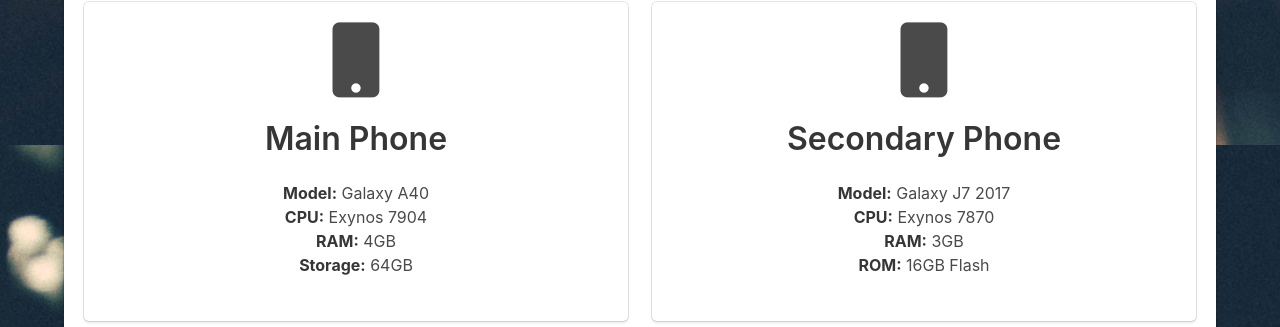
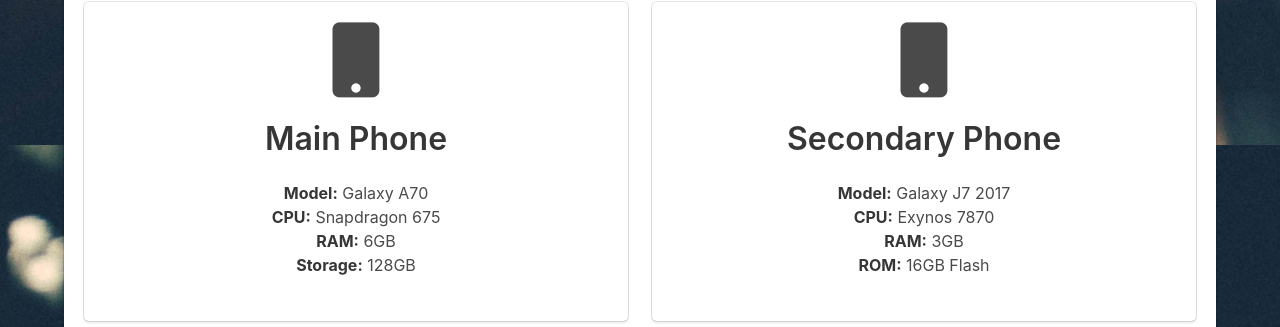
Before and after one commit to TheBearYT/Boki-Website, a plain HTML site: page index.html in a window 1280 px wide. Shown: the part 1295-1622 px from the top of the page. Drawn offline with Linux system fonts and the light colour scheme.

Commit message:
Update index.html

```diff
--- a/index.html
+++ b/index.html
@@ -61,10 +61,10 @@
 										<br>
 										<br>
 										<p class="title is-3">Main Phone</p>
-										<p><strong>Model:</strong> Galaxy A40</p>
-										<p><strong>CPU:</strong> Exynos 7904</p>
-										<p><strong>RAM:</strong> 4GB</p>
-										<p><strong>Storage:</strong> 64GB</p>
+										<p><strong>Model:</strong> Galaxy A70</p>
+										<p><strong>CPU:</strong> Snapdragon 675</p>
+										<p><strong>RAM:</strong> 6GB</p>
+										<p><strong>Storage:</strong> 128GB</p>
 										<br>
 									</div>
 								</div>
```
